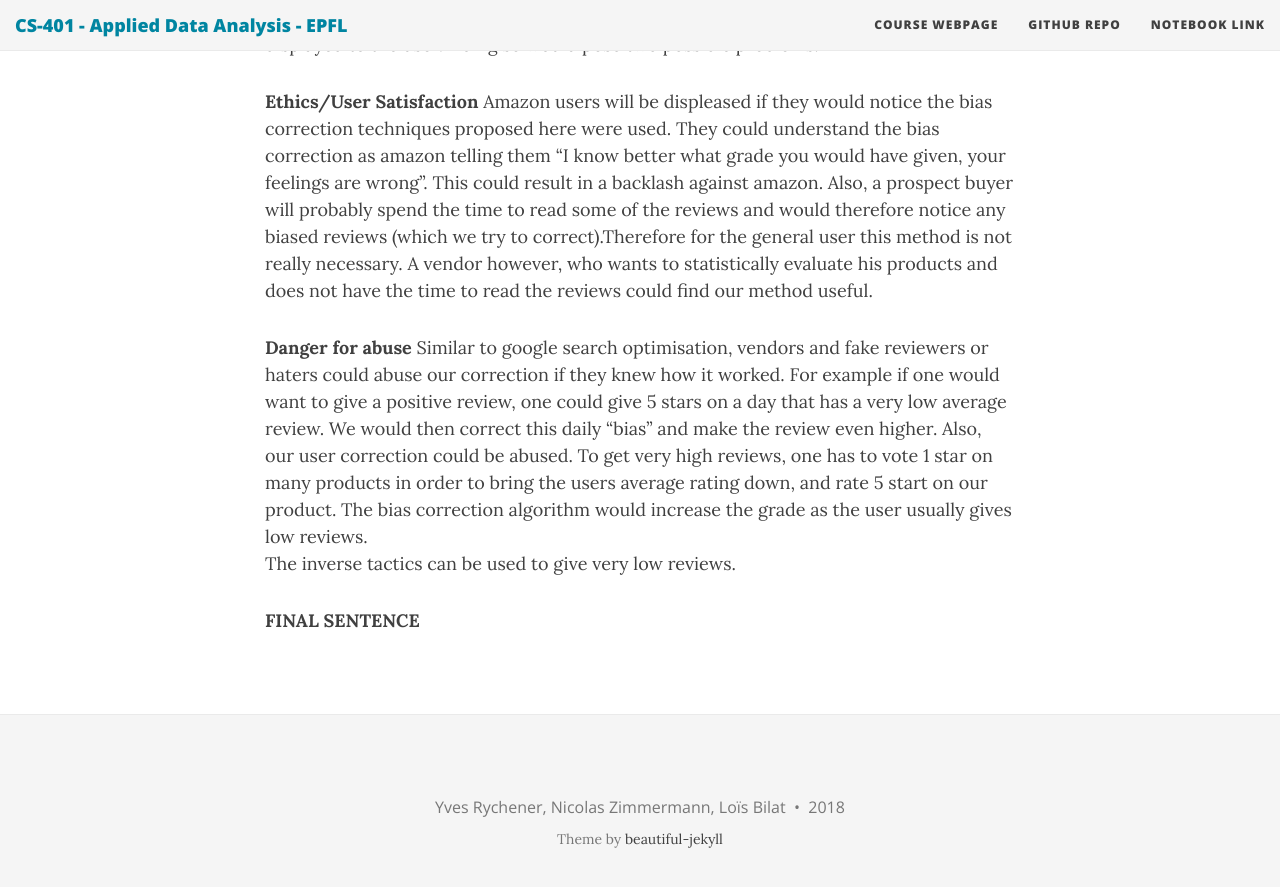
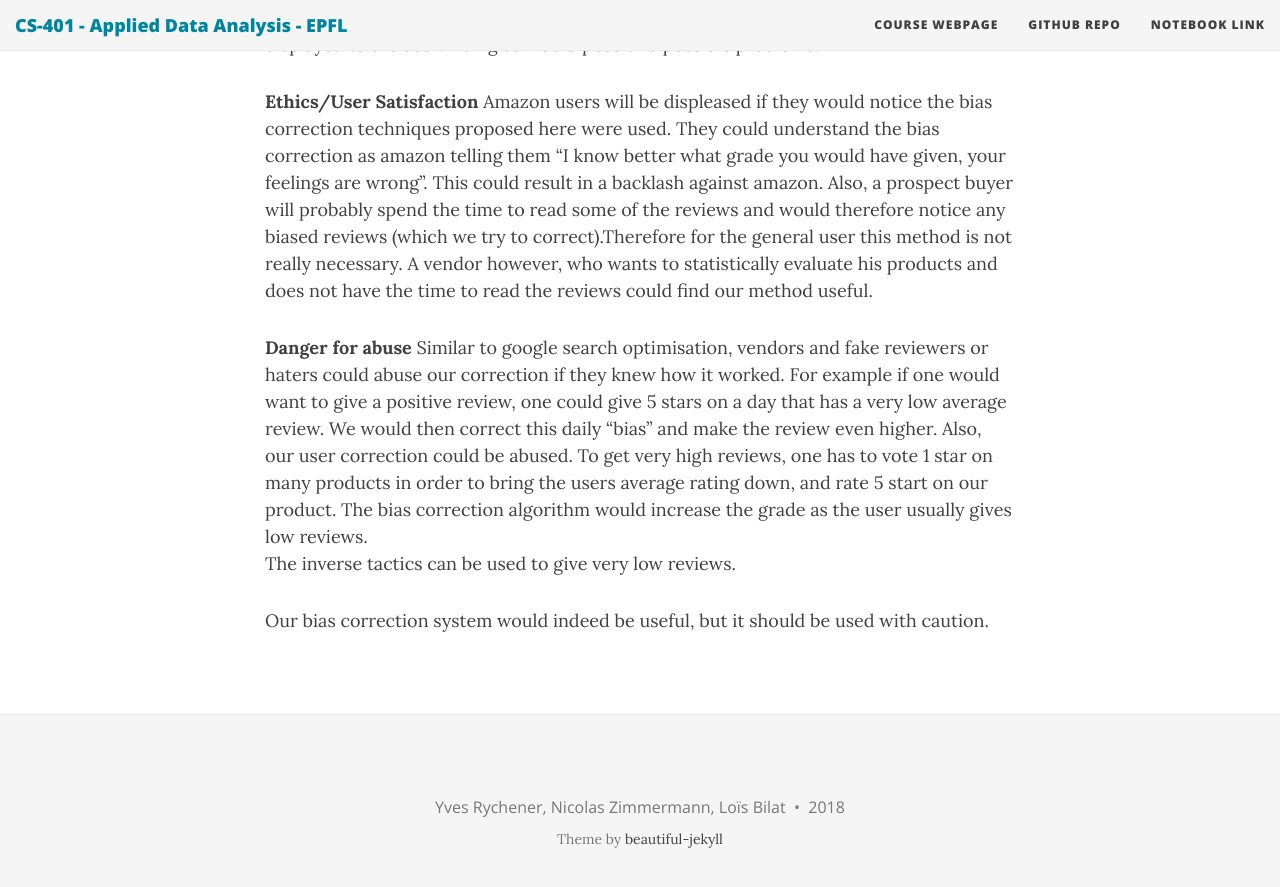
Before and after one commit to ada-lyn/ada-lyn.github.io, a Jekyll site: the page built from index.md, in a window 1280 px wide and 900 px high, scrolled down 36090 px. Shown: the top 887 px of the window. Built offline with Jekyll 4.4.1, drawn with Linux system fonts in a browser that asks for light colours; nearby versions of some CDN libraries; formulas are drawn with MathJax 3.

Commit message:
Update index.md

```diff
--- a/index.md
+++ b/index.md
@@ -476,4 +476,4 @@ Amazon users will be displeased if they would notice the bias correction techniq
 Similar to google search optimisation, vendors and fake reviewers or haters could abuse our correction if they knew how it worked. For example if one would want to give a positive review, one could give 5 stars on a day that has a very low average review. We would then correct this daily "bias" and make the review even higher. Also, our user correction could be abused. To get very high reviews, one has to vote 1 star on many products in order to bring the users average rating down, and rate 5 start on our product. The bias correction algorithm would increase the grade as the user usually gives low reviews. <br>
 The inverse tactics can be used to give very low reviews.
 
-**FINAL SENTENCE**
+Our bias correction system would indeed be useful, but it should be used with caution.
```
